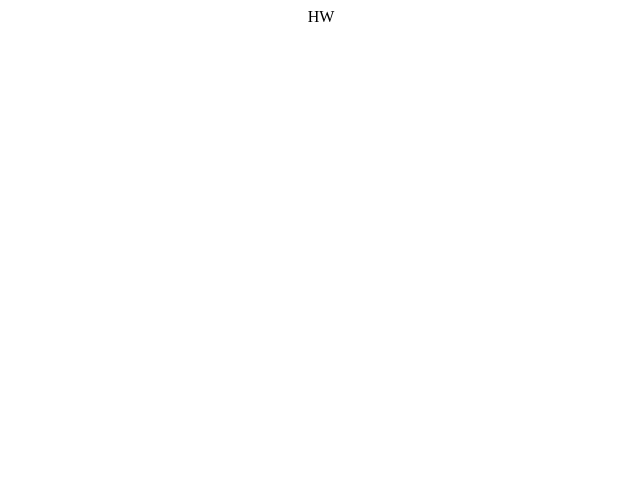
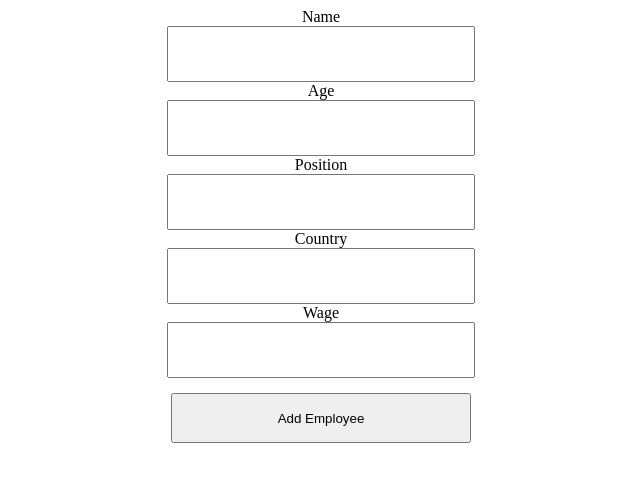
Before and after one commit to Santamaria-Alex/React-Crud-Practice, a React (Create React App) app in the folder client/: page / in a window 1280 px wide. Shown: the top 482 px of the page, without its empty margins (319-959 px from the left). Built offline with nearby package versions, Linux system fonts and the light colour scheme.

Commit message:
simple input with event handlers

```diff
--- a/client/src/App.css
+++ b/client/src/App.css
@@ -1,3 +1,27 @@
 .App {
+  /* display: flex;
+  flex-direction: column;
+  justify-content: center; */
+}
+
+.information {
+  display: flex;
+  flex-direction: column;
+  justify-content: center;
+  align-items: center;
+  width: 100%;
+}
+
+.information input {
+  width: 300px;
+  height: 50px;
+  font-size: 20px;
   text-align: center;
 }
+
+.btn {
+  width: 300px;
+  height: 50px;
+  margin-top: 15px;
+  cursor: pointer;
+}
--- a/client/src/App.js
+++ b/client/src/App.js
@@ -1,7 +1,60 @@
 import "./App.css";
+import { useState } from "react";
 
 function App() {
-  return <div className="App">HW</div>;
+  const [name, setName] = useState("");
+  const [age, setAge] = useState(0);
+  const [country, setCountry] = useState("");
+  const [position, setPosition] = useState("");
+  const [wage, setWage] = useState(0);
+
+  return (
+    <div className="App">
+      <div className="information">
+        <label htmlFor="Name">Name</label>
+        <input
+          type="text"
+          onChange={(e) => {
+            setName(e.target.value);
+          }}
+        />
+
+        <label htmlFor="Age">Age</label>
+        <input
+          type="number"
+          onChange={(e) => {
+            setAge(e.target.value);
+          }}
+        />
+
+        <label htmlFor="Position">Position</label>
+        <input
+          type="text"
+          onChange={(e) => {
+            setPosition(e.target.value);
+          }}
+        />
+
+        <label htmlFor="Country">Country</label>
+        <input
+          type="text"
+          onChange={(e) => {
+            setCountry(e.target.value);
+          }}
+        />
+
+        <label htmlFor="Wage">Wage</label>
+        <input
+          type="number"
+          onChange={(e) => {
+            setWage(e.target.value);
+          }}
+        />
+
+        <button className="info-btn btn">Add Employee</button>
+      </div>
+    </div>
+  );
 }
 
 export default App;
```
